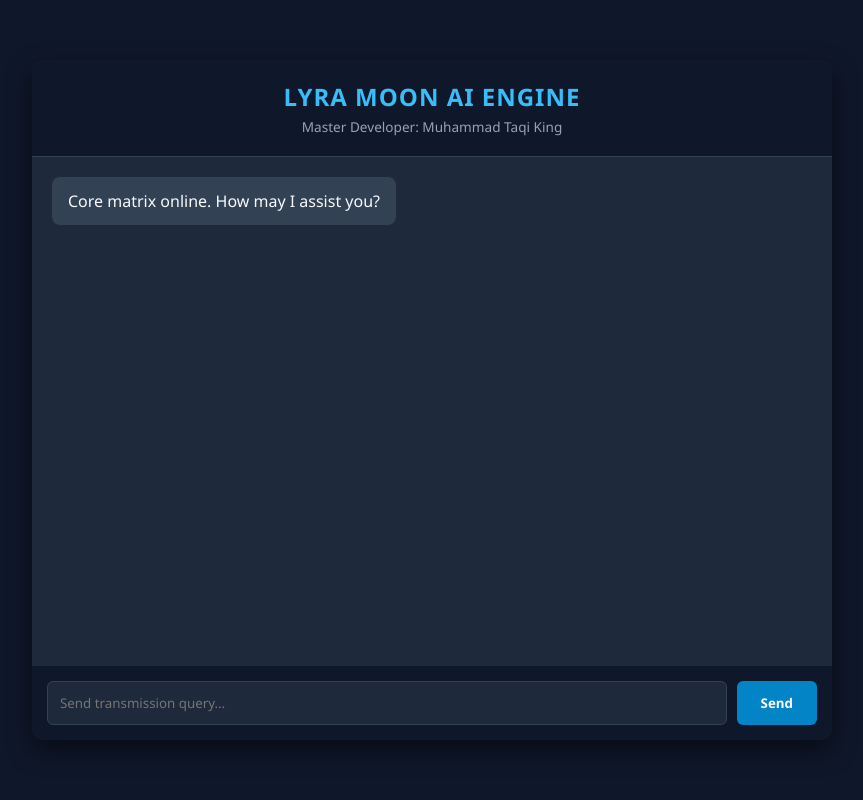
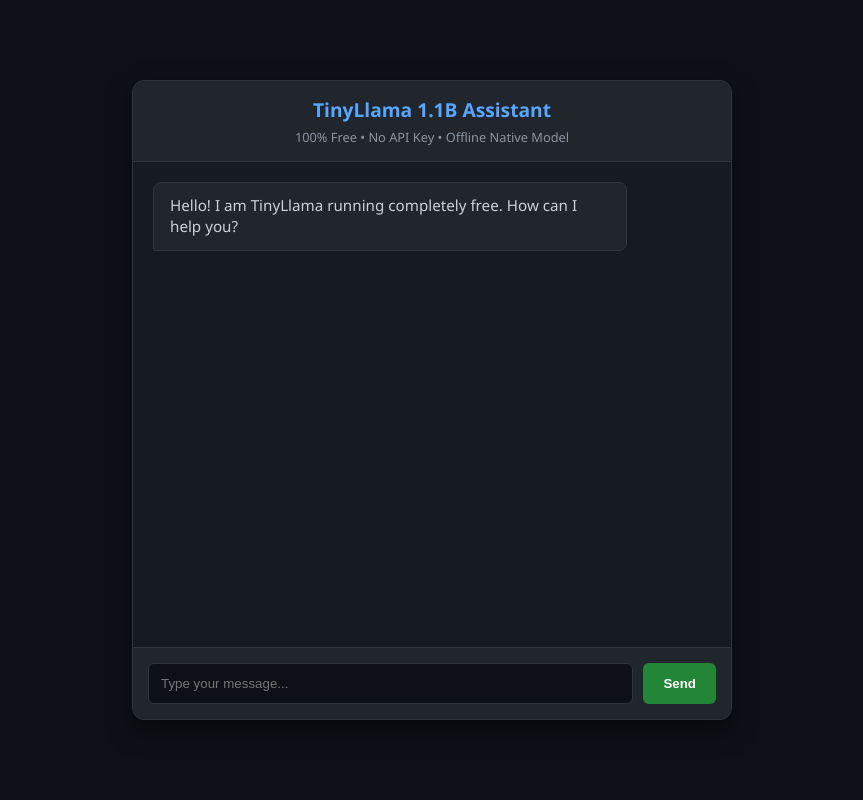
Before and after one commit to NEXURA-M/PYTHON, a Flask app: page / in a window 1280 px wide. Shown: the whole page, without its empty margins (208-1071 px from the left). Run offline with Flask 3, Linux system fonts and the light colour scheme.

Commit message:
Update index.html

```diff
--- a/templates/index.html
+++ b/templates/index.html
@@ -3,78 +3,69 @@
 <head>
     <meta charset="UTF-8">
     <meta name="viewport" content="width=device-width, initial-scale=1.0">
-    <title>Lyra Moon AI Matrix</title>
+    <title>TinyLlama Free AI Agent</title>
     <style>
-        * { box-sizing: border-box; margin: 0; padding: 0; font-family: 'Segoe UI', Tahoma, Geneva, Verdana, sans-serif; }
-        body { background: #0f172a; color: #f8fafc; height: 100vh; display: flex; justify-content: center; align-items: center; }
-        .chat-container { width: 90%; max-width: 800px; height: 85vh; background: #1e293b; border-radius: 12px; display: flex; flex-direction: column; overflow: hidden; box-shadow: 0 10px 25px rgba(0,0,0,0.5); }
-        .header { background: #0f172a; padding: 20px; text-align: center; border-bottom: 1px solid #334155; }
-        .header h1 { color: #38bdf8; font-size: 1.5rem; letter-spacing: 1px; }
-        .header p { color: #94a3b8; font-size: 0.85rem; margin-top: 4px; }
-        .chat-box { flex: 1; padding: 20px; overflow-y: auto; display: flex; flex-direction: column; gap: 12px; }
-        .message { padding: 12px 16px; border-radius: 8px; max-width: 80%; line-height: 1.5; word-wrap: break-word; }
-        .user-msg { background: #0284c7; align-self: flex-end; color: #fff; }
-        .bot-msg { background: #334155; align-self: flex-start; color: #f8fafc; }
-        .input-area { padding: 15px; background: #0f172a; display: flex; gap: 10px; }
-        input[type="text"] { flex: 1; padding: 12px; border-radius: 6px; border: 1px solid #334155; background: #1e293b; color: #fff; outline: none; }
-        input[type="text"]:focus { border-color: #0284c7; }
-        button { padding: 12px 24px; background: #0284c7; color: white; border: none; border-radius: 6px; cursor: pointer; font-weight: bold; transition: background 0.2s; }
-        button:hover { background: #0369a1; }
+        * { box-sizing: border-box; }
+        body { font-family: 'Segoe UI', Tahoma, Geneva, Verdana, sans-serif; background-color: #0d1117; color: #c9d1d9; margin: 0; padding: 20px; display: flex; justify-content: center; align-items: center; min-height: 100vh; }
+        .chat-container { width: 100%; max-width: 600px; height: 80vh; background: #161b22; border: 1px solid #30363d; border-radius: 12px; display: flex; flex-direction: column; overflow: hidden; box-shadow: 0 10px 25px rgba(0,0,0,0.5); }
+        .chat-header { background: #21262d; padding: 15px 20px; border-bottom: 1px solid #30363d; text-align: center; }
+        .chat-header h2 { margin: 0; font-size: 1.2rem; color: #58a6ff; }
+        .chat-header p { margin: 5px 0 0; font-size: 0.8rem; color: #8b949e; }
+        .chat-box { flex: 1; overflow-y: auto; padding: 20px; display: flex; flex-direction: column; gap: 12px; }
+        .message { padding: 12px 16px; border-radius: 8px; max-width: 85%; font-size: 0.95rem; line-height: 1.4; }
+        .user { background: #1f6feb; color: #ffffff; align-self: flex-end; border-bottom-right-radius: 2px; }
+        .bot { background: #21262d; color: #c9d1d9; align-self: flex-start; border: 1px solid #30363d; border-bottom-left-radius: 2px; }
+        .input-box { display: flex; gap: 10px; padding: 15px; background: #21262d; border-top: 1px solid #30363d; }
+        input { flex: 1; padding: 12px; background: #0d1117; border: 1px solid #30363d; border-radius: 6px; color: #fff; outline: none; }
+        input:focus { border-color: #58a6ff; }
+        button { padding: 12px 20px; background: #238636; color: white; border: none; border-radius: 6px; font-weight: bold; cursor: pointer; }
+        button:hover { background: #2ea043; }
     </style>
 </head>
 <body>
     <div class="chat-container">
-        <div class="header">
-            <h1>LYRA MOON AI ENGINE</h1>
-            <p>Master Developer: Muhammad Taqi King</p>
+        <div class="chat-header">
+            <h2>TinyLlama 1.1B Assistant</h2>
+            <p>100% Free • No API Key • Offline Native Model</p>
         </div>
         <div class="chat-box" id="chatBox">
-            <div class="message bot-msg">Core matrix online. How may I assist you?</div>
+            <div class="message bot">Hello! I am TinyLlama running completely free. How can I help you?</div>
         </div>
-        <div class="input-area">
-            <input type="text" id="userInput" placeholder="Send transmission query..." onkeypress="handleKey(event)">
+        <div class="input-box">
+            <input type="text" id="userInput" placeholder="Type your message..." onkeypress="if(event.key==='Enter') sendMessage()">
             <button onclick="sendMessage()">Send</button>
         </div>
     </div>
 
     <script>
         async function sendMessage() {
-            const input = document.getElementById("userInput");
+            const inputField = document.getElementById("userInput");
             const chatBox = document.getElementById("chatBox");
-            const text = input.value.trim();
+            const userText = inputField.value.trim();
 
-            if (!text) return;
+            if (!userText) return;
 
-            const userDiv = document.createElement("div");
-            userDiv.className = "message user-msg";
-            userDiv.textContent = text;
-            chatBox.appendChild(userDiv);
-
-            input.value = "";
+            chatBox.innerHTML += `<div class="message user">${userText}</div>`;
+            inputField.value = "";
             chatBox.scrollTop = chatBox.scrollHeight;
 
-            const loadingDiv = document.createElement("div");
-            loadingDiv.className = "message bot-msg";
-            loadingDiv.textContent = "Processing transmission...";
-            chatBox.appendChild(loadingDiv);
+            const loadingId = 'loading-' + Date.now();
+            chatBox.innerHTML += `<div class="message bot" id="${loadingId}">Thinking...</div>`;
             chatBox.scrollTop = chatBox.scrollHeight;
 
             try {
-                const response = await fetch('/api/chat', {
-                    method: 'POST',
-                    headers: { 'Content-Type': 'application/json' },
-                    body: JSON.stringify({ message: text })
+                const response = await fetch("/generate", {
+                    method: "POST",
+                    headers: { "Content-Type": "application/json" },
+                    body: JSON.stringify({ prompt: userText })
                 });
+
                 const data = await response.json();
-                loadingDiv.textContent = data.response || "No transmission received.";
+                document.getElementById(loadingId).innerText = data.response;
             } catch (err) {
-                loadingDiv.textContent = "Transmission Error.";
+                document.getElementById(loadingId).innerText = "Error generating response.";
             }
             chatBox.scrollTop = chatBox.scrollHeight;
-        }
-
-        function handleKey(e) {
-            if (e.key === 'Enter') sendMessage();
         }
     </script>
 </body>
```
